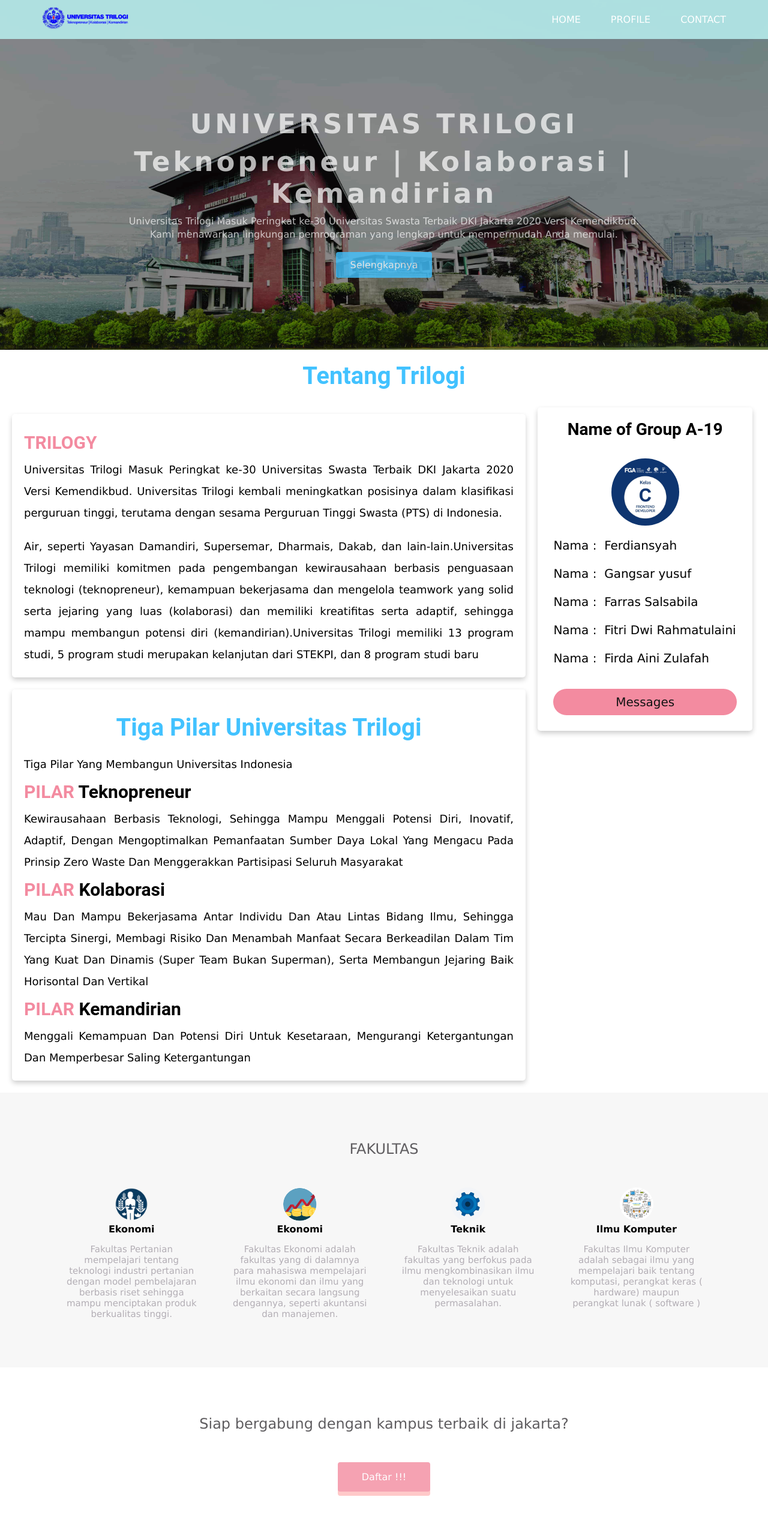
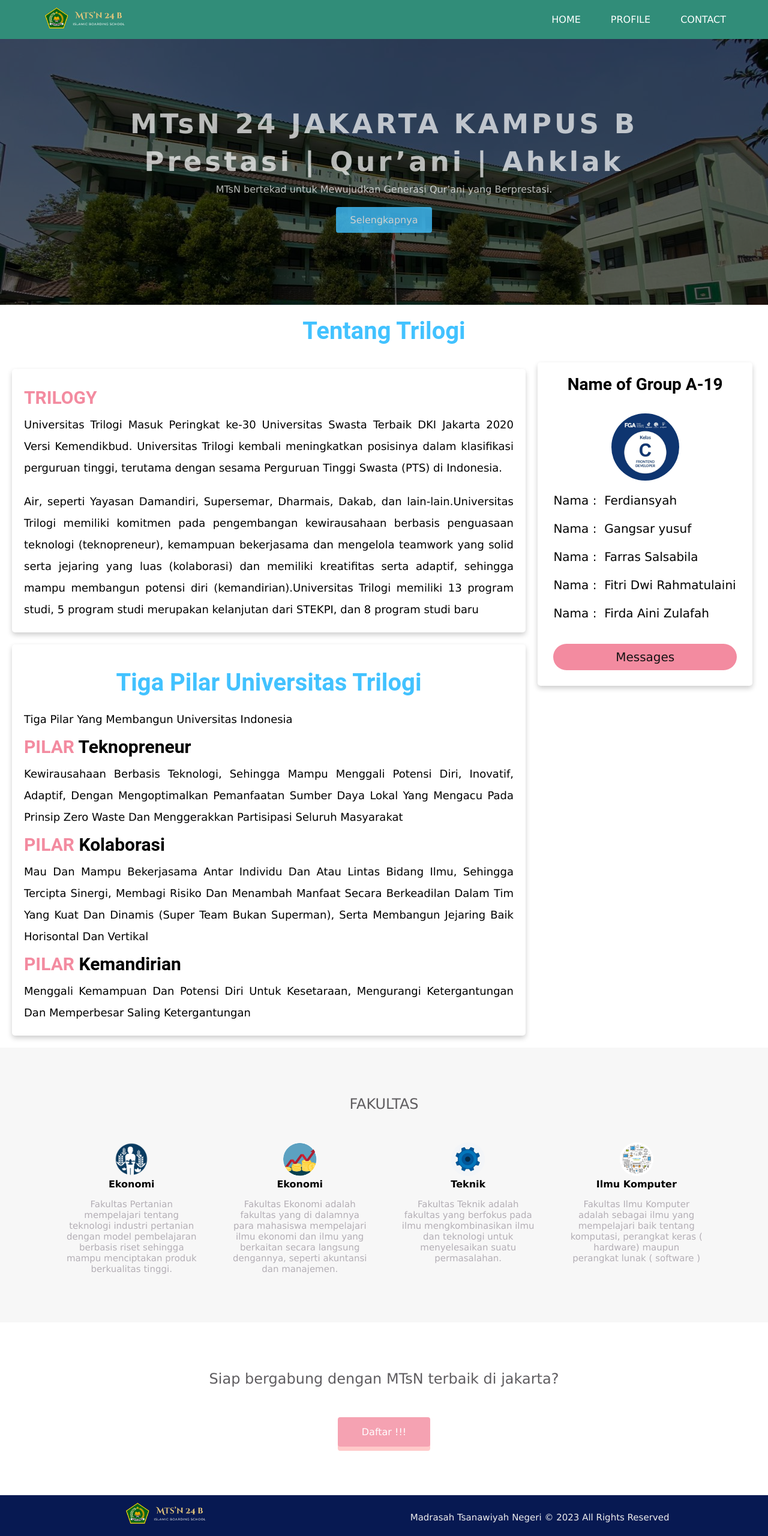
Before and after one commit to Mamanggans/Profile-MTsN24, a plain HTML site: page index.html in a window 1280 px wide. Shown: the top 2560 px of the page at 60% size. Drawn offline with Linux system fonts and the light colour scheme.

Commit message:
update navbar header dan footer

```diff
--- a/css/stylesheet.css
+++ b/css/stylesheet.css
@@ -2,6 +2,9 @@
 
 * {
   box-sizing: border-box;
+}
+a {
+  text-decoration: none;
 }
 
 html, body,
@@ -30,8 +33,11 @@
 }
 
 .top-wrapper {
+  filter: brightness(100%);
   padding: 180px 0 100px 0;
-  background-image: url(../img/gedung3lg.jpg);
+  background-image: url(../img/bgmts.jpeg);
+  background-color: #5f5d60;
+  background-blend-mode: multiply;
   background-size: cover;
   color: white;
   text-align: center;
@@ -93,7 +99,7 @@
 header {
   height: 65px;
   width: 100%;
-  background-color:   rgb(181, 234, 234, 0.9);
+  background-color:   #318D79;
   position :fixed;
   top: 0;
   z-index: 10;
@@ -102,7 +108,6 @@
 
 .logo {
   width: 150px;
-  margin-top: 12px;
 }
 
 .header-left {
@@ -407,14 +412,14 @@
   footer {
 
     font-size: 15px;
-    color: rgb(25, 0, 255);
-    background-color: #B5EAEA;
+    background-color: #071952;
+    color: #eee;
     height: 70px;
     text-align: center;
     font-weight: bold;
    }
    footer p {
     margin-top: 28px;
-    color: black;
+    color: #eee;
     font-weight: normal;
    }
--- a/index.html
+++ b/index.html
@@ -6,14 +6,14 @@
     <title>MTsN 24 Jakarta</title>
     <link rel="stylesheet" href="css/stylesheet.css">
     <link rel="stylesheet" href="css/responsive.css">
-    <link href="img/Trilogi_logo.png" rel="shortcut icon"/>
+    <link href="img/MTS_LOGO.png" rel="shortcut icon"/>
     <link rel="stylesheet" href="//maxcdn.bootstrapcdn.com/font-awesome/4.5.0/css/font-awesome.min.css">
   </head>
   <body>
     <header>
       <div class="container">
         <div class="header-left">
-          <img class="logo" src="img/logouniv.png"/>
+          <img class="logo" src="img/mts24head.png"/>
         </div>
         <!-- Tambahkan ikon menu dibawah -->
         <span class="fa fa-bars menu-icon"></span>
@@ -26,10 +26,10 @@
     </header>
     <div class="top-wrapper">
       <div class="container">
-        <h1>UNIVERSITAS TRILOGI</h1>
-        <h1>Teknopreneur | Kolaborasi | Kemandirian</h1>
-        <p>Universitas Trilogi Masuk Peringkat ke-30 Universitas Swasta Terbaik DKI Jakarta 2020 Versi Kemendikbud.</p>
-        <p>Kami menawarkan lingkungan pemrograman yang lengkap untuk mempermudah Anda memulai.</p>
+        <h1>MTsN 24 JAKARTA KAMPUS B</h1>
+        <h1>Prestasi | Qur’ani | Ahklak</h1>
+        <p>MTsN bertekad untuk Mewujudkan Generasi Qur’ani yang Berprestasi.</p>
+
         <div class="btn-wrapper">
           <a href="#profile" class="btn selengkapnya">Selengkapnya</a>
         </div>
@@ -134,7 +134,7 @@
     <div class="message-wrapper" id="daftar">
       <div class="container">
         <div class="heading">
-          <h2>Siap bergabung dengan kampus terbaik di jakarta?</h2>
+          <h2>Siap bergabung dengan MTsN terbaik di jakarta?</h2>
         </div>
         <span class="btn message">Daftar !!!</span>
       </div>
@@ -143,9 +143,9 @@
               <div class="main-bawah">
 
                       <ul>
-                          <li><img src="img/logouniv.png" class="logo"></li>
+                          <li><img src="img/logomtsgabg.png" class="logo"></li>
                       </ul>
-                      <p>Universitas Trilogi &#169; 2021 All Rights Reserved </p>
+                      <p>Madrasah Tsanawiyah Negeri &#169; 2023 All Rights Reserved </p>
                   </div>
 
     </footer>
```
Also changed, not shown: img/MTS_LOGO.png (added), img/bgmts.jpeg (added), img/logomtsgabg.png (added), img/mts24head.png (added).
